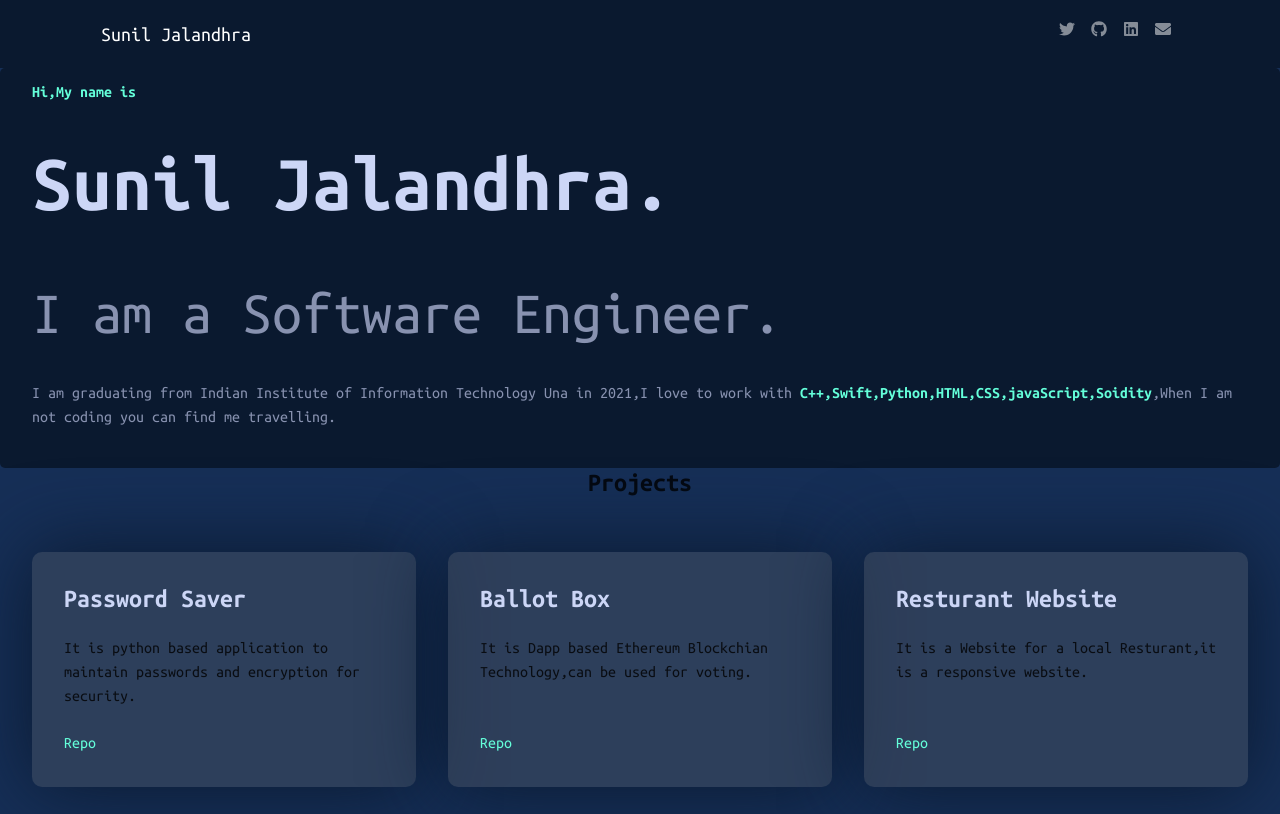
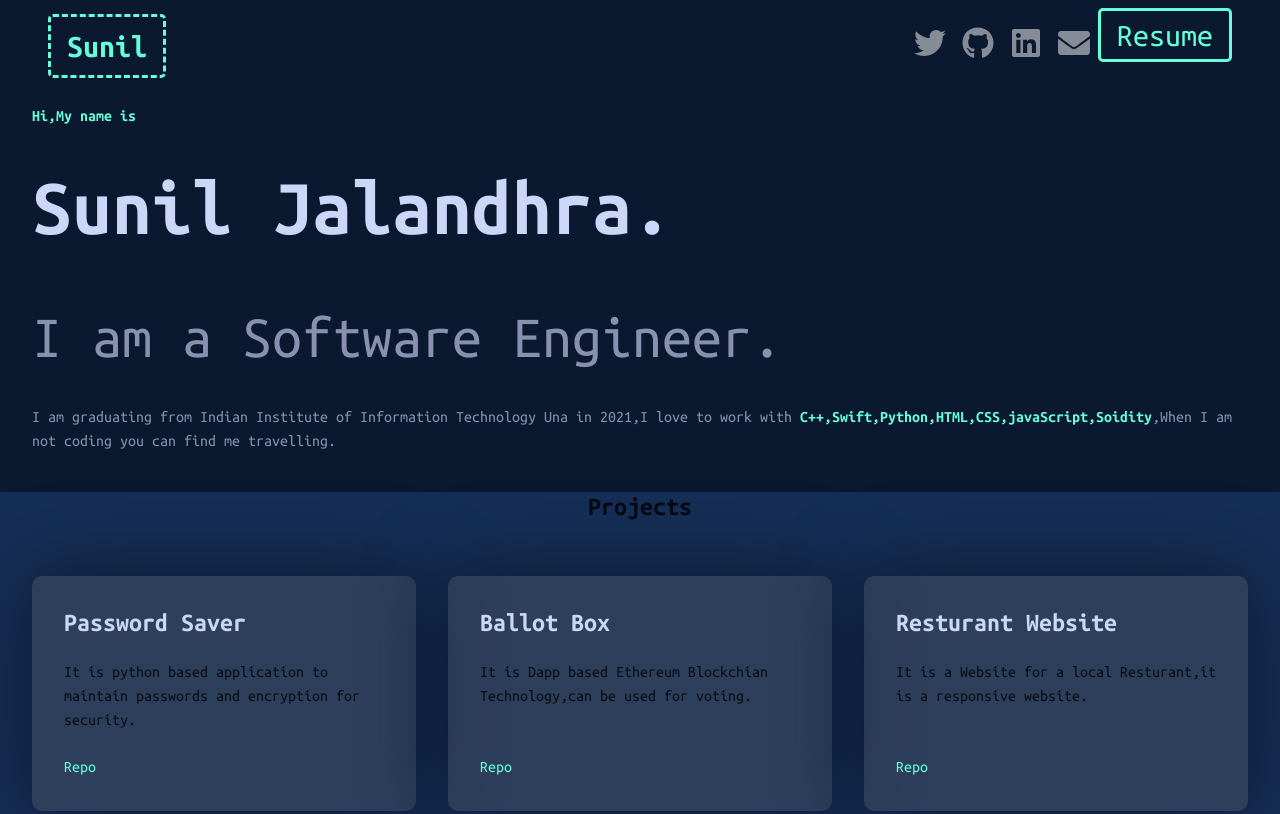
Before and after one commit to suniljalandhra/GatsbyProject, a Gatsby site: page / in a window 1280 px wide. Shown: the top 814 px of the page. Built offline with nearby package versions, Linux system fonts and the light colour scheme; Gatsby itself is replaced by a stand-in of ours.

Commit message:
Alingment of Navbar and Logo And resume

```diff
--- a/gatsby-config.js
+++ b/gatsby-config.js
@@ -1,6 +1,6 @@
 module.exports = {
   siteMetadata: {
-    title: `Sunil Jalandhra`,
+    title: `Sunil`,
     description: `I am Delhi based software Engineer and Looking for job Opportunities in sofware Engineering and Software Development`,
     author: `@suniljalandhra9`,
   },
--- a/src/components/header.js
+++ b/src/components/header.js
@@ -3,13 +3,17 @@ import PropTypes from "prop-types"
 import { Link } from "gatsby"
 import { Container, Navbar, Nav } from 'react-bootstrap'
 import 'bootstrap/dist/css/bootstrap.min.css';
-import { FaTwitter, FaGithub, FaLinkedin,  FaEnvelope } from "react-icons/fa"
+import { FaTwitter, FaGithub, FaLinkedin, FaEnvelope } from "react-icons/fa"
 
 const Header = ({ siteTitle }) => (
   <header className="old">
-    <Container id="head" >
+    {/* <Container id="head" > */}
+    <div id="navbar_custom">
       <Navbar expand="md" variant="dark">
-        <Navbar.Brand href="/" id="logo">{siteTitle}</Navbar.Brand>
+        <polygon id="polygone">
+          <Navbar.Brand href="/" id="logo">{siteTitle}</Navbar.Brand>
+        </polygon>
+
         <Navbar.Toggle aria-controls="navbarResponsive" />
         <Navbar.Collapse id="navbarResponsive" >
           <Nav as="ul" className="ml-auto">
@@ -25,13 +29,21 @@ const Header = ({ siteTitle }) => (
             <Nav.Item>
               <Link href="mailto:jalandhrasunil99@gmail.com" className="nav-link" activeClassName="active"><FaEnvelope /></Link>
             </Nav.Item>
+            <Nav.Item>
+              <div id="resume">
+                <Link to="https://drive.google.com/file/d/1HQ78U5kTPyDaoQJiqNxXLnEoEs9TKSxV/view?usp=sharing" target="_blank" className="cv" >Resume</Link>
+              </div>
+
+            </Nav.Item>
           </Nav>
         </Navbar.Collapse>
 
 
       </Navbar>
 
-    </Container>
+    </div>
+
+    {/* </Container> */}
   </header>
 )
 
--- a/src/components/layout.css
+++ b/src/components/layout.css
@@ -2,9 +2,41 @@
 .old{
   background-color: #0A192F;
   font-family: 'Ubuntu Mono', monospace;
+  font-size: xx-large;
 }
+#navbar_custom{
+  margin: 0 2rem;
+}
+#logo{
+  font-family: 'Ubuntu Mono', monospace;
+  font-size: xx-large;
+  font-weight: bold;
+  color: #64ffda;
+  margin: 0rem 1rem;
+
+}
+#polygone{
+  border-style: dashed;
+  border-color: #64ffda;
+  display: flex;
+  justify-content: center;
+  border-radius: 5px;
+}
+#resume{
+  border-style: solid;
+  border-color: #64ffda;
+  border-radius: 5px;
+  text-align: center;
+  max-width: 170px;
+  max-height: 80px;
+}
+.cv{
+  color: #64ffda;
+  padding: 1rem 1rem;
+}
+
 .header {
-  /* background-image: url("../images/wave-matrix-background-vector.jpg"); */
+  /* background-image: url("..//wave-matrix-background-vector.jpg"); */
   background-color: #0A192F;
   /* min-height: 50vh; */
   margin: 0 2rem;
@@ -17,7 +49,7 @@
   /* background: rgba(100,100,100, 0.5); */
   background-color: #0A192F;
   padding: 1rem 2rem;
-  border-radius: 5px;
+  /* border-radius: 5px; */
   color: #08052c;
   margin: 0 0rem;
   max-width: 100%;
```
